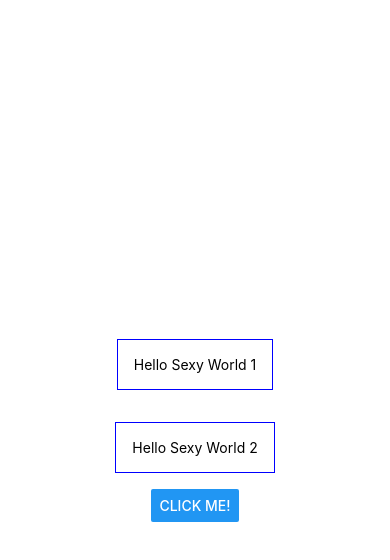
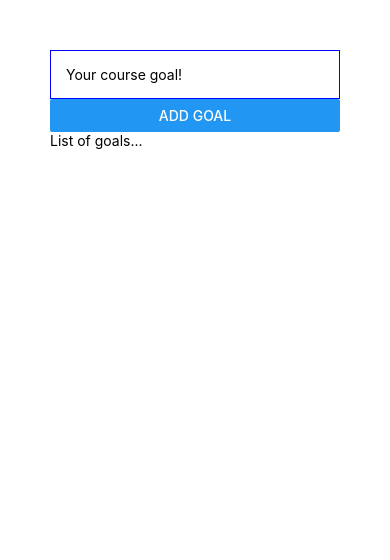
Before and after one commit to jorgearguellles/react-native, a React Native app in the folder RNCourse/: screen / in a window 390 px wide. Shown: the top 560 px of the page. Built offline with nearby package versions, Linux system fonts and the light colour scheme.

Commit message:
🥕 Exploring styles object and UI structures

```diff
--- a/RNCourse/App.js
+++ b/RNCourse/App.js
@@ -1,28 +1,27 @@
 import { StatusBar } from 'expo-status-bar';
-import { StyleSheet, Text, View, Button } from 'react-native';
+import { StyleSheet, Text, View, Button, TextInput } from 'react-native';
 
 export default function App() {
   return (
-    <View style={styles.container}>
-      <Text style={styles.dummyText}>Hello Sexy World 1</Text>
-      <Text style={styles.dummyText}>Hello Sexy World 2</Text>
-      <Button title='Click me!' />
-      <StatusBar style="auto" />
+    <View style={styles.appContainer}>
+      <View>
+        <TextInput placeholder='Your course goal!' style={styles.textInput}/>
+        <Button title='Add goal'/>
+      </View>
+      <View>
+        <Text>List of goals...</Text>
+      </View>
     </View>
   );
 }
 
 const styles = StyleSheet.create({
-  container: {
-    flex: 1,
-    backgroundColor: '#fff',
-    alignItems: 'center',
-    justifyContent: 'center',
+  appContainer:{
+    padding: 50
   },
-  dummyText: {
+  textInput:{
     borderWidth: 1,
     borderColor: 'blue',
-    margin: 16,
-    padding: 16,
+    padding: 15,
   }
 });
```
